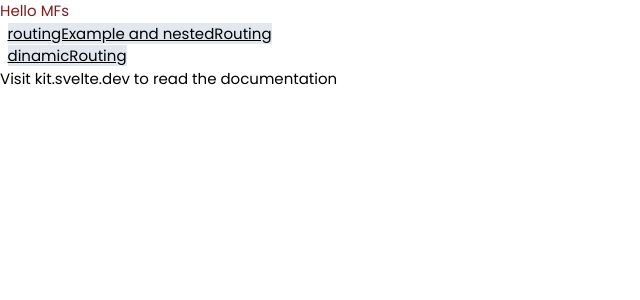
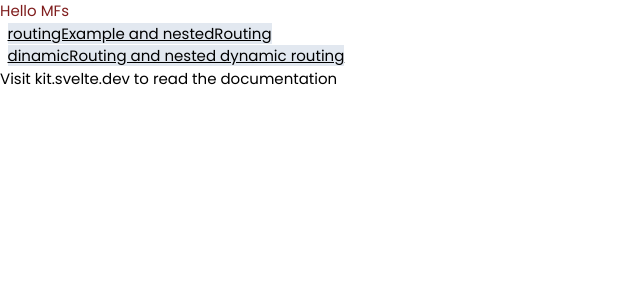
Before and after one commit to zdotdev/Svelte-Sandbox, a SvelteKit app: page / in a window 1280 px wide. Shown: the top 300 px of the page, without its empty margins (0-640 px from the left). Built offline with nearby package versions, Linux system fonts and the light colour scheme.

Commit message:
Added dynamic routing and nested dynamic routing

```diff
--- a/src/routes/+page.svelte
+++ b/src/routes/+page.svelte
@@ -4,5 +4,5 @@
 
 <h1 class="text-red-900">Hello MFs</h1>
 <a href="/routingExample" class="underline mx-2 bg-slate-200">routingExample and nestedRouting</a><br>
-<a href="/dynamicRouting/{id}" class="underline mx-2 bg-slate-200">dinamicRouting</a><br>
+<a href="/dynamicRouting/{id}" class="underline mx-2 bg-slate-200">dinamicRouting and nested dynamic routing</a><br>
 <p>Visit <a href="https://kit.svelte.dev">kit.svelte.dev</a> to read the documentation</p>
--- a/src/routes/dynamicRouting/[id]/nestedDynamic/[nestedID]/+page.svelte
+++ b/src/routes/dynamicRouting/[id]/nestedDynamic/[nestedID]/+page.svelte
@@ -1 +1,5 @@
-<p>Nested Dynamic Routing Example</p>
+<script>
+    import {page} from '$app/stores'
+    const {id, nestedID} = $page.params // You can use destructure in declaring the variable. the variable name b=must be the same as the foldenames of the dinamic folder []
+</script>
+<p>Nested Dynamic Routing Example. <br> pageId: {id}, nestedID: {nestedID} </p>
```
Also changed, not shown: 1 other file (tests, documents, lock files or other folders).
